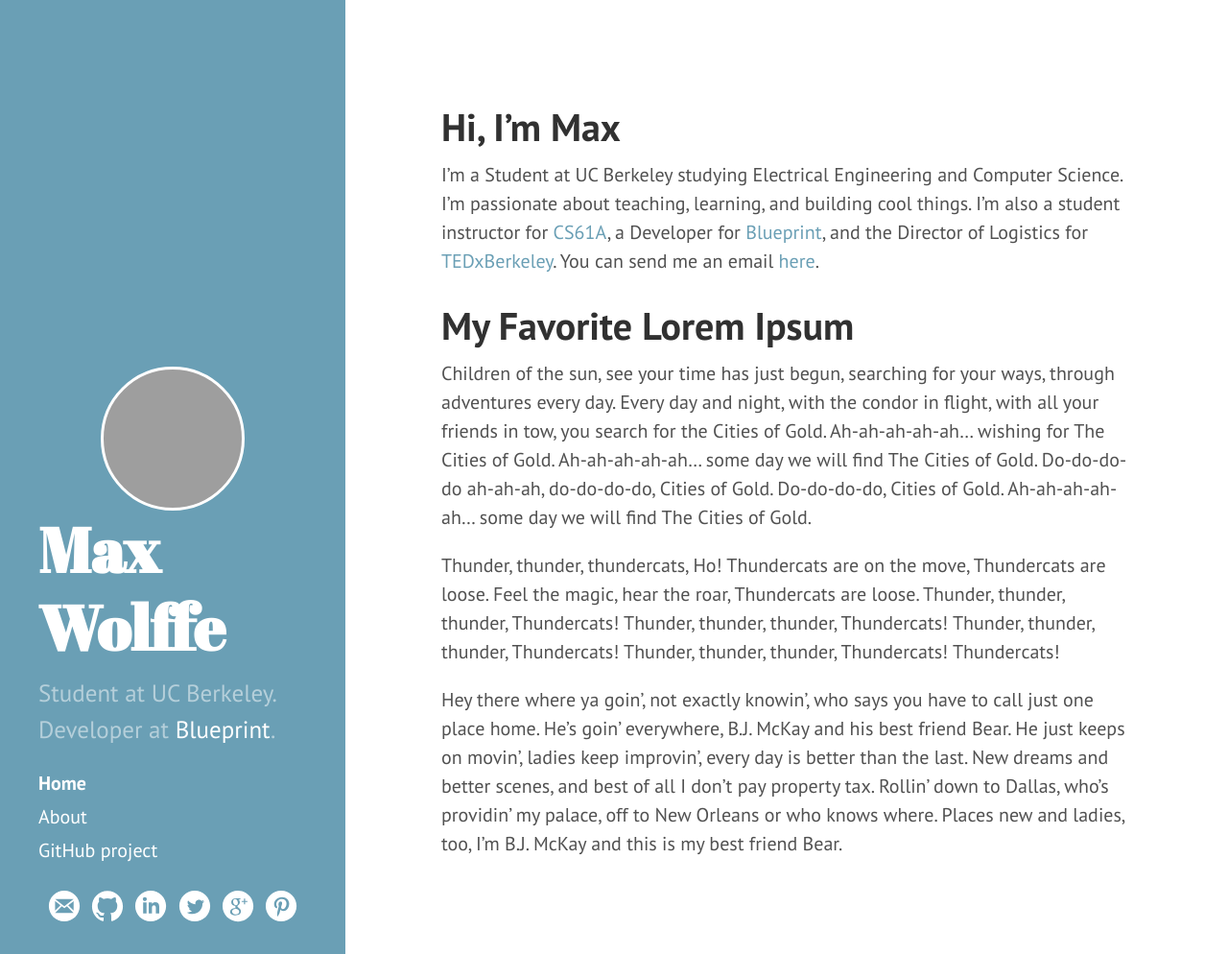
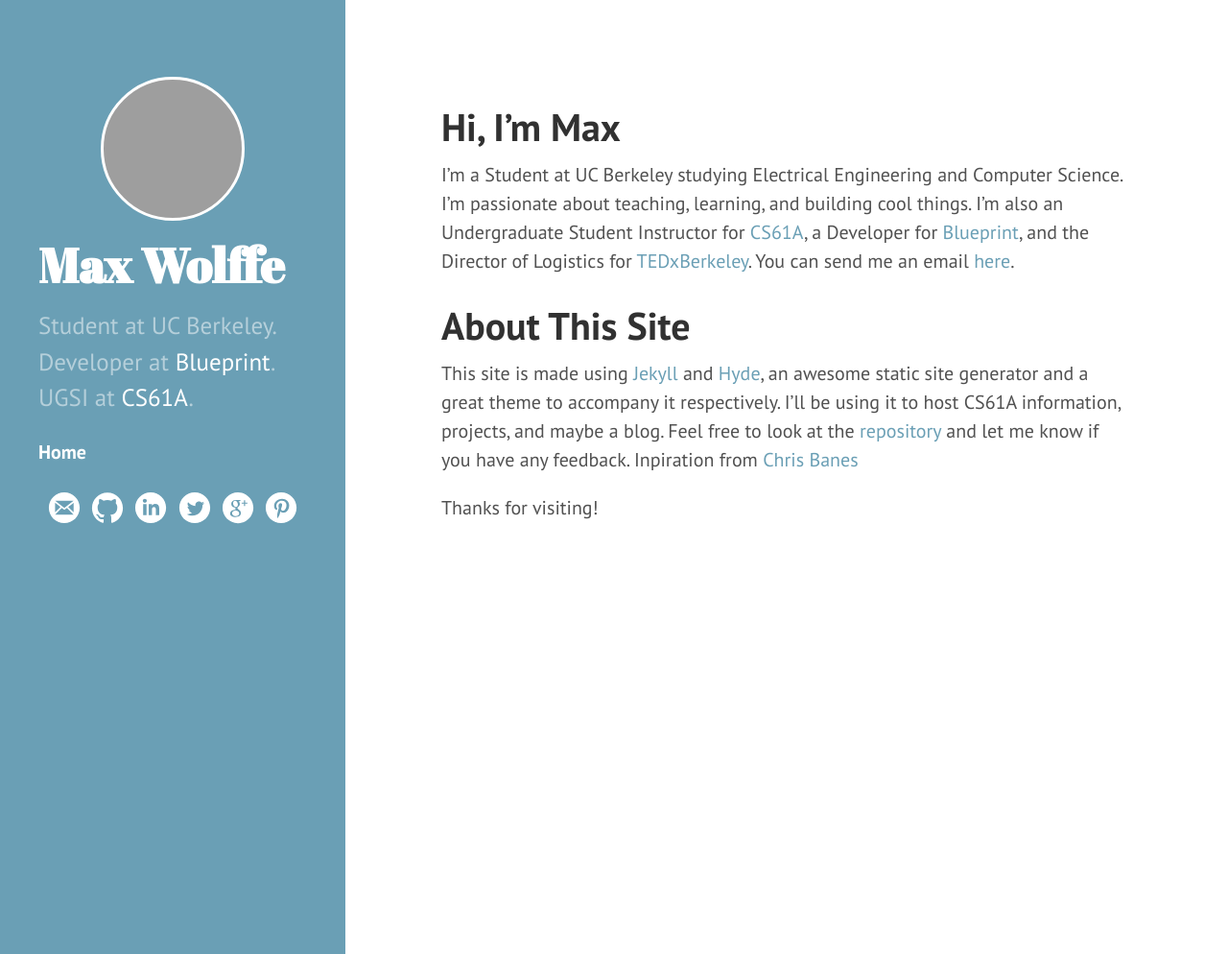
Before and after one commit to maxwolffe/maxwolffe.github.io, a Jekyll site: the page built from index.md, in a window 1280 px wide and 994 px high. Shown: the whole window at 96% size. Built offline with Jekyll 4.4.1, drawn with Linux system fonts in a browser that asks for light colours; Markdown is read by kramdown in place of the engine named in the settings; grey boxes are pictures that could not be loaded.

Commit message:
add cs61a content

```diff
--- a/_config.yml
+++ b/_config.yml
@@ -9,7 +9,7 @@ relative_permalinks: true
 # Setup
 title:            Max Wolffe
 tagline:          'Student. Developer. Human.'
-description:      'Student at UC Berkeley. </br> Developer at <a href="http://bptech.berkeley.edu/" target="_blank">Blueprint</a>.'
+description:      'Student at UC Berkeley. </br> Developer at <a href="http://bptech.berkeley.edu/" target="_blank">Blueprint</a>. UGSI at <a href="http://cs61a.org/" target="_blank">CS61A</a>.'
 url:              http://maxwolffe.com
 baseurl:          /
 
@@ -19,11 +19,6 @@ author:
 
 paginate:         5
 
-# Custom vars
-version:          2.1.0
-
-github:
-  repo:           https://github.com/poole/hyde
 
 # Social Media Content
 
--- a/_includes/sidebar.html
+++ b/_includes/sidebar.html
@@ -1,10 +1,9 @@
 <div class="sidebar">
-  <div class="container sidebar-sticky">
-    <div class="sidebar-core">
+  <div class="container sidebar-content">
       <div class="sidebar-about">
         <div id="max-face"></div>
         <h1>
-          <a href="{{ site.baseurl }}">
+          <a class="sidebar-title" href="{{ site.baseurl }}">
             {{ site.title }}
           </a>
         </h1>
@@ -27,9 +26,7 @@
           {% endif %}
         {% endfor %}
 
-        <a class="sidebar-nav-item" href="{{ site.github.repo }}">GitHub project</a>
       </nav>
-    </div>
 
     <div class="media-line">
     <ul class="social-media-list">
--- a/index.md
+++ b/index.md
@@ -1,21 +1,24 @@
 ---
 layout: default
-title: About
+title: Max Wolffe
 ---
 
 # Hi, I'm Max
 
-I'm a Student at UC Berkeley studying Electrical Engineering and Computer Science. I'm passionate about teaching, learning, and building cool things. I'm also a student instructor for [CS61A][cs61a], a Developer for [Blueprint][blueprint], and the Director of Logistics for [TEDxBerkeley][tedxberkeley]. You can send me an email [here][max-email].
+I'm a Student at UC Berkeley studying Electrical Engineering and Computer Science. I'm passionate about teaching, learning, and building cool things. I'm also an Undergraduate Student Instructor for [CS61A][cs61a], a Developer for [Blueprint][blueprint], and the Director of Logistics for [TEDxBerkeley][tedxberkeley]. You can send me an email [here][max-email].
 
-# My Favorite Lorem Ipsum
+# About This Site
 
-Children of the sun, see your time has just begun, searching for your ways, through adventures every day. Every day and night, with the condor in flight, with all your friends in tow, you search for the Cities of Gold. Ah-ah-ah-ah-ah... wishing for The Cities of Gold. Ah-ah-ah-ah-ah... some day we will find The Cities of Gold. Do-do-do-do ah-ah-ah, do-do-do-do, Cities of Gold. Do-do-do-do, Cities of Gold. Ah-ah-ah-ah-ah... some day we will find The Cities of Gold.
+This site is made using [Jekyll][jekyll] and [Hyde][hyde], an awesome static site generator and a great theme to accompany it respectively. I'll be using it to host CS61A information, projects, and maybe a blog. Feel free to look at the [repository][repo] and let me know if you have any feedback. Inpiration from [Chris Banes][chrisB]
 
-Thunder, thunder, thundercats, Ho! Thundercats are on the move, Thundercats are loose. Feel the magic, hear the roar, Thundercats are loose. Thunder, thunder, thunder, Thundercats! Thunder, thunder, thunder, Thundercats! Thunder, thunder, thunder, Thundercats! Thunder, thunder, thunder, Thundercats! Thundercats!
+Thanks for visiting!
 
-Hey there where ya goin', not exactly knowin', who says you have to call just one place home. He's goin' everywhere, B.J. McKay and his best friend Bear. He just keeps on movin', ladies keep improvin', every day is better than the last. New dreams and better scenes, and best of all I don't pay property tax. Rollin' down to Dallas, who's providin' my palace, off to New Orleans or who knows where. Places new and ladies, too, I'm B.J. McKay and this is my best friend Bear.
 
 [cs61a]:         http://www.cs61a.org
 [blueprint]:     http://bptech.berkeley.edu
 [tedxberkeley]:  http://www.tedxberkeley.org
 [max-email]:     mailto://max.wolffe@berkeley.edu
+[jekyll]:        http://jekyllrb.com/
+[hyde]:          http://andhyde.com/
+[repo]:          https://github.com/maxwolffe/maxwolffe.github.io
+[chrisB]:        https://chris.banes.me/
--- a/public/css/custom.css
+++ b/public/css/custom.css
@@ -72,8 +72,12 @@
 *  Sidebar position
 */
 
-.sidebar-core {
-  vertical-align: middle;
+.sidebar-content{
+  margin-top: 40px;
+}
+
+.sidebar-title {
+  font-size: 2.5rem;
 }
 
 /**
```
Also changed, not shown: about.md (deleted, +0 -30 lines), public/apple-touch-icon-144-precomposed.png, public/favicon.ico, 1 other file.
